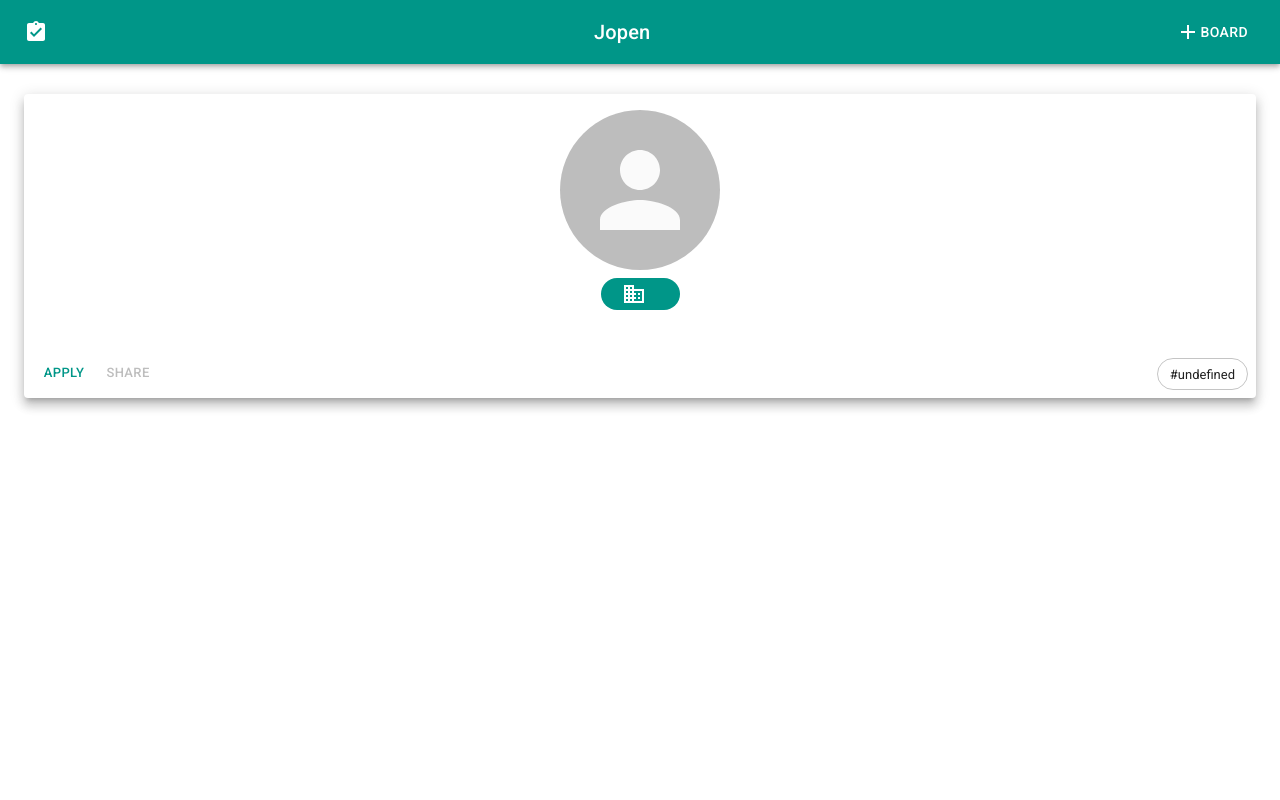
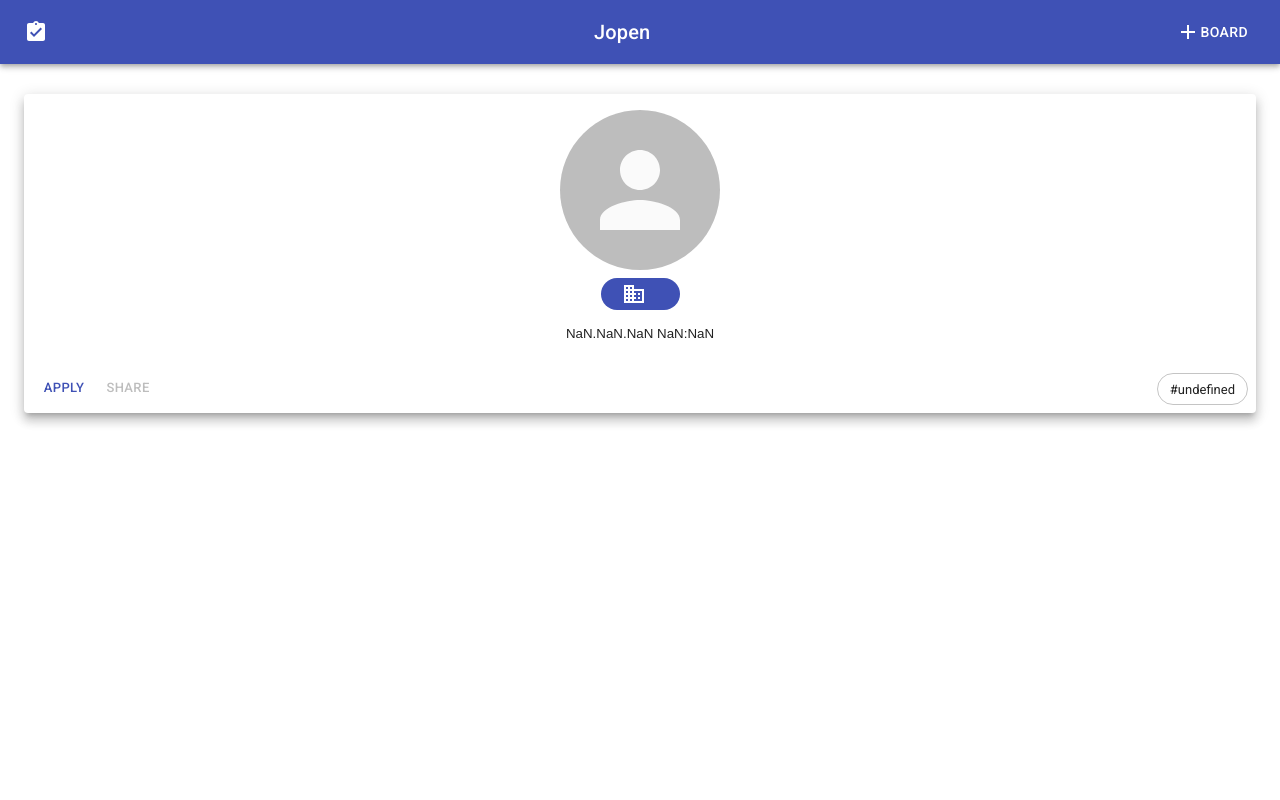
Before and after one commit to madatbay/jopen, a React (Create React App) app in the folder front/: page /board/1 in a window 1280 px wide. Shown: the top 800 px of the page. Built offline with nearby package versions, Linux system fonts and the light colour scheme; no server answers.

Commit message:
material-ui design changes

```diff
--- a/front/src/components/BoardCard.js
+++ b/front/src/components/BoardCard.js
@@ -14,9 +14,6 @@ import { Link } from "react-router-dom";
 const useStyles = makeStyles({
   root: {
     maxWidth: 345,
-  },
-  btn: {
-    color: "#009688",
   },
   mt2: {
     marginTop: 8,
@@ -59,10 +56,10 @@ export default function BoardCard({board}) {
       <CardActions>
         <Grid container justifyContent="space-between">
           <Grid item>
-            <Button size="small" className={classes.btn} href={board.url}>
+            <Button size="small" color="primary" href={board.url}>
               Apply
             </Button>
-            <Button size="small" className={classes.btn} disabled>
+            <Button size="small" color="primary" disabled>
               Share
             </Button>
           </Grid>
--- a/front/src/components/BoardCreate.js
+++ b/front/src/components/BoardCreate.js
@@ -10,14 +10,6 @@ const useStyles = makeStyles((theme) => ({
   root: {
     "& > *": {
       margin: theme.spacing(1),
-    },
-  },
-  add: {
-    background: "#009688",
-    color: "#ffffff",
-    "&:hover": {
-      background: "#26a69a",
-      color: "#ffffff",
     },
   },
   form: {
@@ -86,7 +78,7 @@ export default function BoardCreate() {
         <Grid item xs={12}>
           <Button
             variant="contained"
-            className={classes.add}
+            color="primary"
             endIcon={<SendIcon />}
             fullWidth
             style={{padding: 14}}
--- a/front/src/components/BoardDetail.js
+++ b/front/src/components/BoardDetail.js
@@ -15,12 +15,7 @@ const axios = require("axios").default;
 
 const useStyles = makeStyles((theme) => ({
   root: {},
-  btn: {
-    color: "#009688",
-  },
   chip: {
-    background: "#009688",
-    color: "#ffffff",
     padding: theme.spacing(2),
   },
   mt2: {
@@ -38,6 +33,7 @@ export default function BoardDetail() {
   const [board, setBoard] = useState("");
   let { id } = useParams();
   const classes = useStyles();
+  let created_at = new Date(board.created_at);
 
   useEffect(() => {
     axios
@@ -65,19 +61,20 @@ export default function BoardDetail() {
             </Grid>
             <Grid item xs={12} align="center">
               <Chip
-                icon={<BusinessIcon style={{ color: "#ffffff" }} />}
+                icon={<BusinessIcon />}
                 label={board.company_name}
                 className={classes.chip}
+                color="primary"
               />
             </Grid>
             <Grid item xs={12}>
-              <Typography
-                gutterBottom
-                variant="h5"
-                component="h2"
-                align="center"
-              >
+              <Typography variant="h5" component="h2" align="center">
                 {board.title}
+              </Typography>
+            </Grid>
+            <Grid item xs={12}>
+              <Typography variant="p" component="p" align="center">
+                {`${created_at.getDate()}.${created_at.getMonth()}.${created_at.getFullYear()} ${created_at.getHours()}:${created_at.getMinutes()}`}
               </Typography>
             </Grid>
           </Grid>
@@ -96,10 +93,10 @@ export default function BoardDetail() {
       <CardActions>
         <Grid container justifyContent="space-between">
           <Grid item>
-            <Button size="small" className={classes.btn} href={board.url}>
+            <Button size="small" color="primary" href={board.url}>
               Apply
             </Button>
-            <Button size="small" className={classes.btn} disabled>
+            <Button size="small" color="primary" disabled>
               Share
             </Button>
           </Grid>
--- a/front/src/components/Navbar.js
+++ b/front/src/components/Navbar.js
@@ -19,9 +19,6 @@ const useStyles = makeStyles((theme) => ({
   },
   title: {
     flexGrow: 1,
-  },
-  style: {
-    background: "#009688",
   },
 }));
 
```
